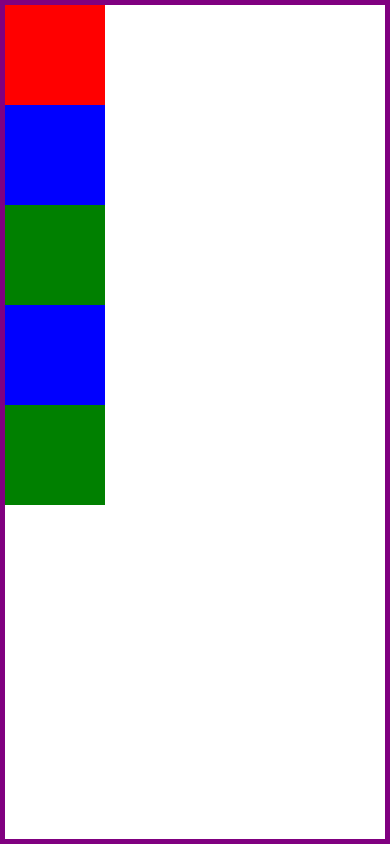
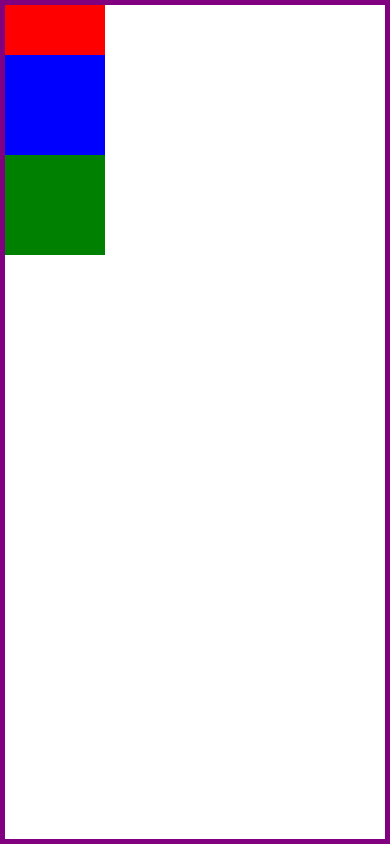
Before and after one commit to Rafaelse6/rn-flex, a React Native app: screen / in a window 390 px wide. Built offline with nearby package versions, Linux system fonts and the light colour scheme.

Commit message:
FlexBasis

```diff
--- a/App.tsx
+++ b/App.tsx
@@ -8,6 +8,7 @@ function RedBox() {
         height: 100,
         width: 100,
         backgroundColor: "red",
+        flexBasis: 50,
       }}
     ></View>
   );
@@ -37,8 +38,6 @@ export default function App() {
       <RedBox></RedBox>
       <BlueBox></BlueBox>
       <GreenBox></GreenBox>
-      <BlueBox></BlueBox>
-      <GreenBox></GreenBox>
       <StatusBar style="auto" />
     </View>
   );
```
